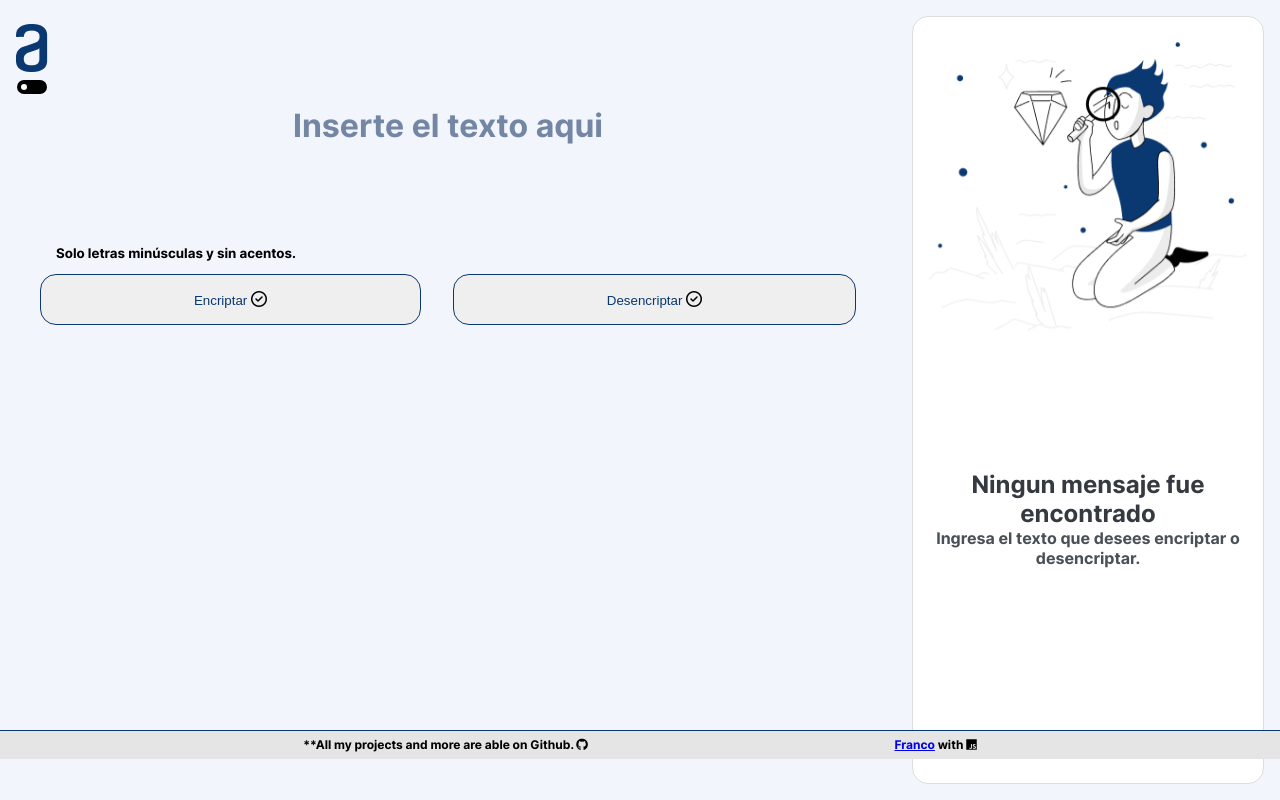
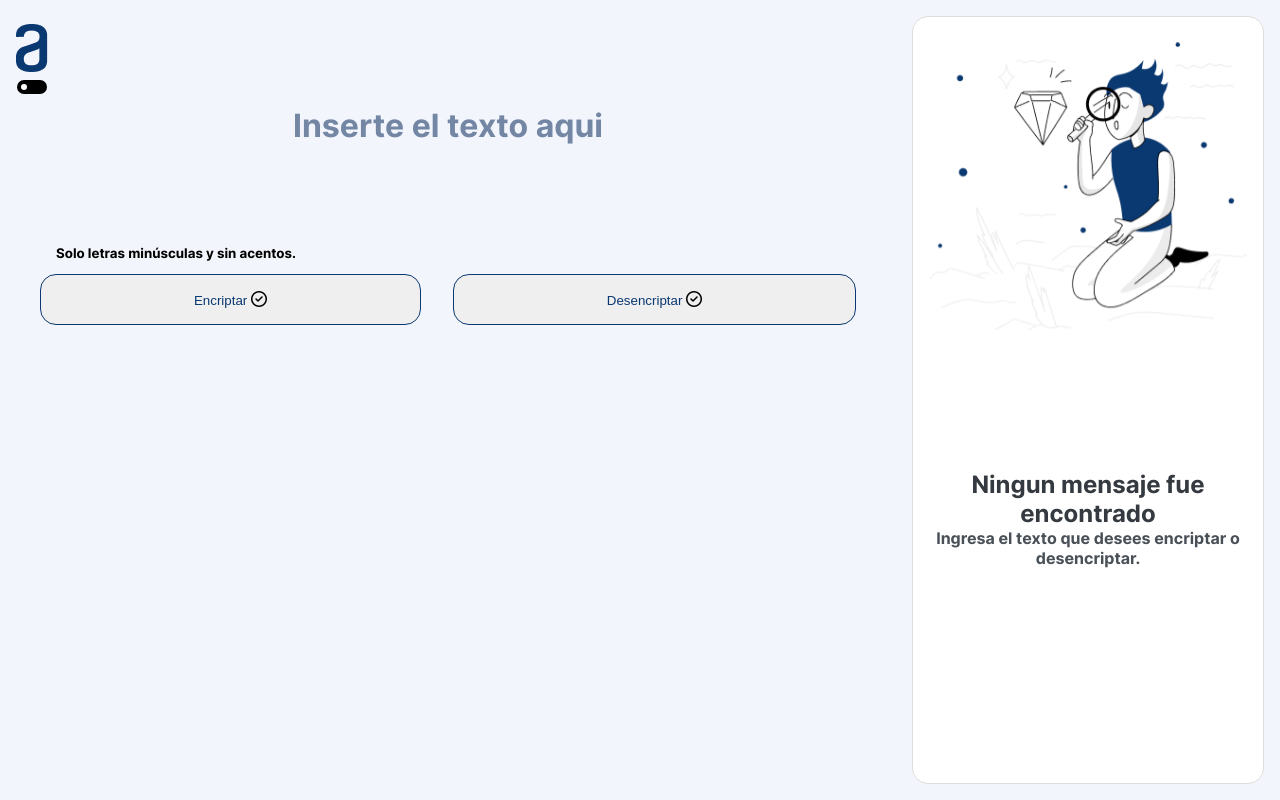
Before and after one commit to Bojack8789/challenge-one-encriptador, a plain HTML site: page index.html in a window 1280 px wide. Drawn offline with Linux system fonts and the light colour scheme.

Commit message:
Update index.html

```diff
--- a/index.html
+++ b/index.html
@@ -46,11 +46,5 @@
         <script src="./app.js"></script>
         <script src="https://kit.fontawesome.com/32648a8a86.js" crossorigin="anonymous"></script>
     </body>
-    <footer class="foot d-md-flex flex-md-row d-sm-flex flex-row align-self-end">
-        <p>**All my projects and more are able on Github. <i class="fa-brands fa-github"></i></p>
-        <p>
-          <a href="https://github.com/Bojack8789" target="_blank">Franco</a>
-          with <i class="fa-brands fa-js"></i>
-        </p>
-      </footer>
+
 </html>
```
